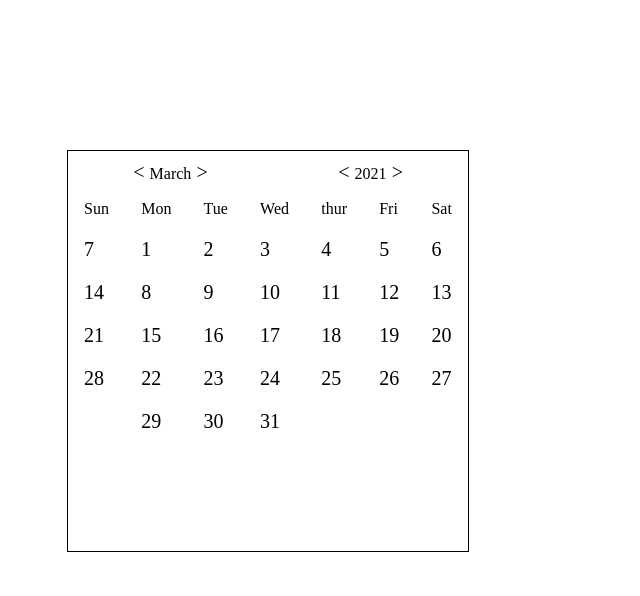
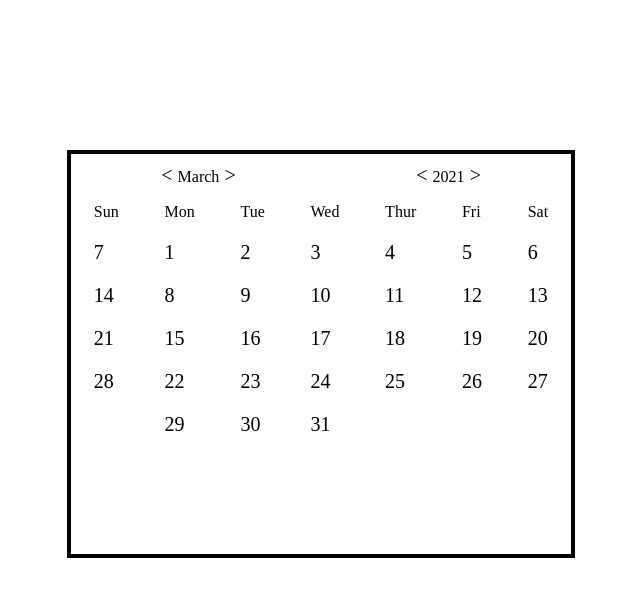
Before and after one commit to naima-shk/Calender, a plain HTML site: page index.html in a window 1280 px wide. Shown: the whole page, without its empty margins (341-981 px from the left). Drawn offline with Linux system fonts and the light colour scheme.

Commit message:
'update'

```diff
--- a/index.html
+++ b/index.html
@@ -4,7 +4,7 @@
     <meta charset="UTF-8">
     <meta http-equiv="X-UA-Compatible" content="IE=edge">
     <meta name="viewport" content="width=device-width, initial-scale=1.0">
-    <title>Document</title>
+    <title>Calender</title>
     <link rel="stylesheet" href="style.css">
 
 </head>
@@ -23,11 +23,11 @@
     </div>
     </div>
    <div id="days">
-    <div id="0" class="day-column"><p>Sun</p></div>
-    <div id="1" class="day-column"><p>Mon</p></div>
+   <div id="0" class="day-column"><p>Sun</p></div>
+   <div id="1" class="day-column"><p>Mon</p></div>
     <div id="2" class="day-column"><p>Tue</p></div>
     <div id="3" class="day-column"><p>Wed</p></div>
-    <div id="4" class="day-column"><p>thur</p></div>
+    <div id="4" class="day-column"><p>Thur</p></div>
     <div id="5" class="day-column"><p>Fri</p></div>
     <div id="6" class="day-column"><p>Sat</p></div>
     </div>
--- a/index.js
+++ b/index.js
@@ -6,7 +6,6 @@ function getNumberofDays(year,month){
     let numDays = new Date(year, month ,0).getDate();
     return numDays;
 }
-
 
 
 function renderCal(getNumDays){
@@ -24,6 +23,9 @@ function renderCal(getNumDays){
        let date = months + " " + i.toString() + ", " + yearChosen;
        //console.log(date);
        let dayOfWeek= new Date(date).getDay();
+       dayPTag.addEventListener("click", function(){
+        alert("Welcome,  " + date);
+      });
        document.getElementById(dayOfWeek.toString()).appendChild(dayPTag);
     }
 
--- a/style.css
+++ b/style.css
@@ -1,7 +1,7 @@
 #container{
-    width:400px;
+    width:500px;
     height:400px;
-    border: 1px solid black;
+    border: 4px solid black;
     margin: 150px 400px;
 }
 
```
